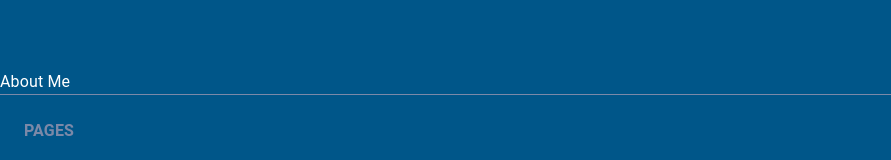
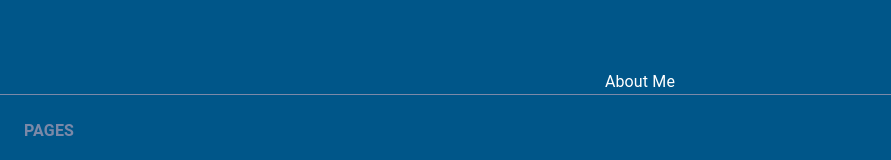
Before and after one commit to Dariont25/Darion_Thompson_Portfolio, a React (Create React App) app: page / in a window 1280 px wide. Shown: the part 1821-1981 px from the top of the page, without its empty margins (0-891 px from the left). Built offline with nearby package versions, Linux system fonts and the light colour scheme.

Commit message:
Centered About section

```diff
--- a/src/components/About.jsx
+++ b/src/components/About.jsx
@@ -6,7 +6,7 @@ import Testimonial from "./Testimonial";
 
 const About = () => {
   return <Box>
-<Typography sx={{color: "white"}}>About Me</Typography>
+<Typography sx={{color: "white", textAlign: "center"}}>About Me</Typography>
 
   </Box>;
 };
```
